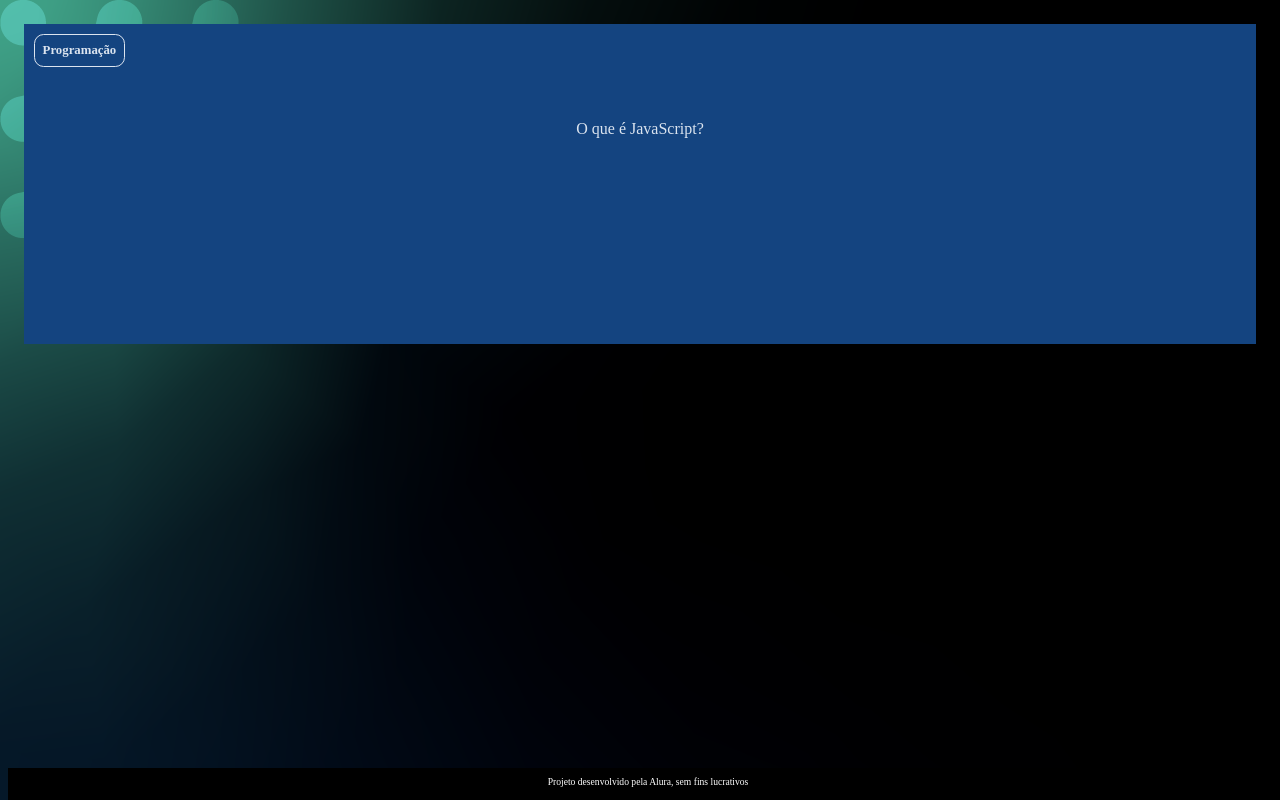
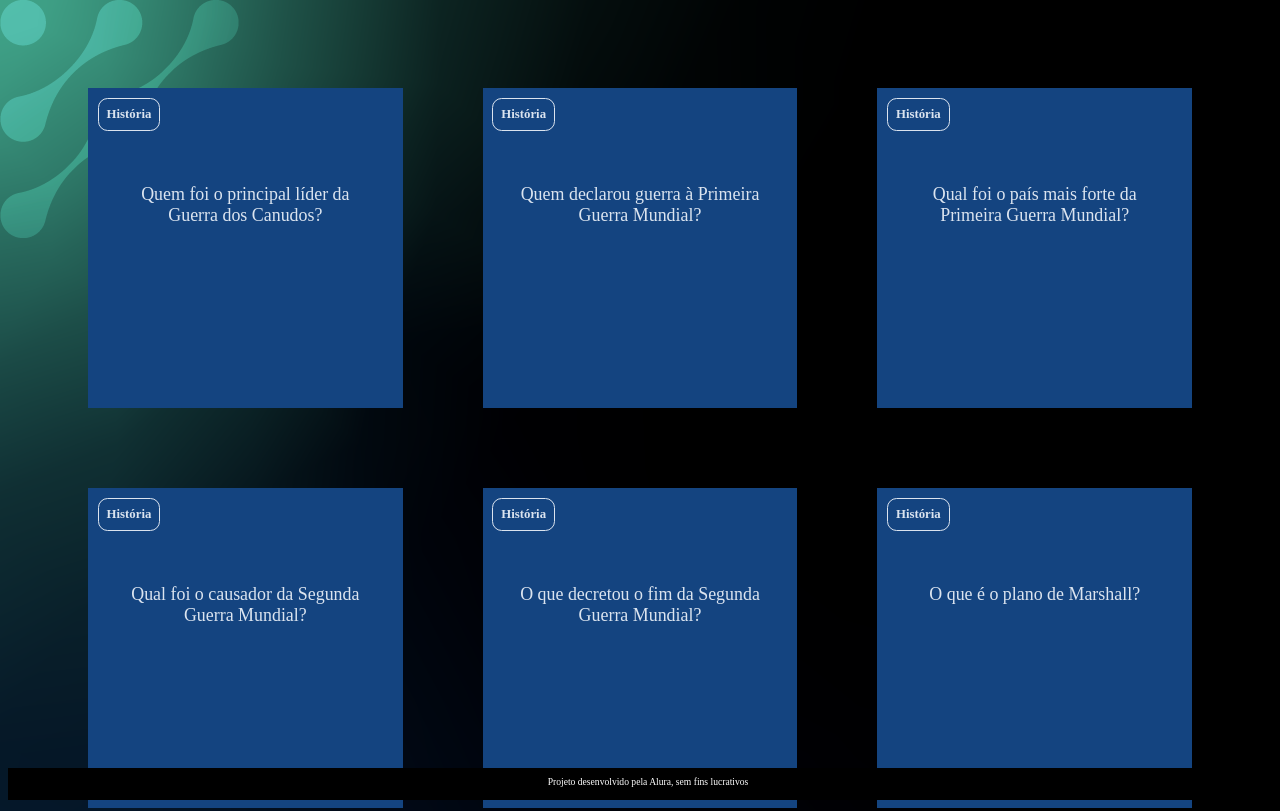
Before and after one commit to yass-011/Flashcard, a plain HTML site: page index.html in a window 1280 px wide. Shown: the top 811 px of the page. Drawn offline with Linux system fonts and the light colour scheme; files that its build step writes are made by us from their sources; files whose address does not match are found by name.

Commit message:
Add files via upload

```diff
--- /dev/null
+++ b/app.js
@@ -0,0 +1,29 @@
+function criaCartao(categoria, pergunta, resposta) {
+    let container = document.getElementById('container')
+    let cartao = document.createElement('article')
+    cartao.className = 'cartao'
+
+    cartao.innerHTML = `
+    <div class="cartao__conteudo">
+    <h3>${categoria}</h3>
+    <div class="cartao__conteudo__pergunta">
+        <p>${pergunta}</p>
+    </div>
+    <div class="cartao__conteudo__resposta">
+        <p>${resposta}</p>
+    </div>
+    </div>
+    `
+
+    let respostaEstaVisivel = false
+
+    function viraCartao() {
+        respostaEstaVisivel = !respostaEstaVisivel
+        cartao.classList.toggle('active', respostaEstaVisivel)
+    }
+    cartao.addEventListener('click', viraCartao)
+
+
+    container.appendChild(cartao)
+
+}
--- a/index.html
+++ b/index.html
@@ -9,21 +9,23 @@
 <body>
     <main>
         <section id="container">
-            <article class="cartao">
+            <!-- <article class="cartao">
                 <div class="cartao__conteudo">
-                    <h3>Programação</h3>
+                    <h3>História</h3>
                     <div class="cartao__conteudo__pergunta">
-                        <p>O que é JavaScript?</p>
+                        <p>Quem foi o principal líder da Guerra dos Canudos?</p>
                     </div>
                     <div class="cartao__conteudo__resposta">
-                        <p>O JavaScript é uma linguagem de programação</p>
+                        <p>O Antônio Conselheiro</p>
                     </div>
                 </div>
-            </article>
+            </article> -->
         </section>
     </main>
     <footer>
         <p>Projeto desenvolvido pela Alura, sem fins lucrativos</p>
     </footer>
+    <script src="app.js"></script>
+    <script src="perguntas.js"></script>
 </body>
 </html>
--- /dev/null
+++ b/perguntas.js
@@ -0,0 +1,39 @@
+criaCartao(
+    'História',
+    'Quem foi o principal líder da Guerra dos Canudos?',
+    'Antônio Conselheiro'
+)
+
+criaCartao(
+    'História',
+    'Quem declarou guerra à Primeira Guerra Mundial?',
+    'Áustria-Hungria foi a primeira a declarar guerra, ao Sérvia, após o assassinato do arquiduque Francisco Ferdinando em Sarajevo'
+)
+
+criaCartao(
+    'História',
+    'Qual foi o país mais forte da Primeira Guerra Mundial?',
+    'O país mais forte da Primeira Guerra Mundial era a Alemanha'
+)
+criaCartao(
+    'História',
+    'Qual foi o causador da Segunda Guerra Mundial?',
+    'O revanchismo alemão, a expansão nazifascista e a invasão da Polônia.'
+)
+
+criaCartao(
+    'História',
+    'O que decretou o fim da Segunda Guerra Mundial?',
+    'rendição incondicional da Alemanha Nazista'
+)
+
+criaCartao(
+    'História',
+    'O que é o plano de Marshall?',
+    'foi uma ajuda financeira dos Estados Unidos para reconstruir a Europa após o final da Segunda Guerra Mundial'
+)
+criaCartao(
+    'História',
+    'O que ocorreu em 1945?',
+    'a Segunda Guerra Mundial chegou ao fim, com a rendição da Alemanha e do Japão'
+)
--- a/style.css
+++ b/style.css
@@ -11,6 +11,10 @@ body {
 
 #container {
     display: flex;
+    flex-wrap: wrap;
+    justify-content: space-between;
+    padding: 4rem;
+    gap: 3rem;
 }
 
 .cartao {
@@ -45,6 +49,7 @@ body {
     margin-top: 1rem;
     padding: 2rem;
     margin-top: 4rem;
+    font-size: 1.4vw;
 }
 
 .cartao__conteudo__pergunta p {
@@ -57,7 +62,7 @@ body {
     font-weight: 700;
 }
 
-.cartao:hover .cartao__conteudo {
+.cartao.active .cartao__conteudo {
     transform: rotateY(180deg);
 }
 
@@ -67,22 +72,14 @@ body {
     position: absolute;
     height: 100%;
     width: 100%;
+    box-sizing: border-box;
 }
 
 .cartao__conteudo__resposta {
     transform: rotateY(180deg);
+    background-color: rgba(0, 244, 191, 0.2);
+    border: 4px solid var(--card-back-color);
 }
-
-
-
-
-
-
-
-
-
-
-
 
 footer {
     background-color: black;
@@ -98,3 +95,22 @@ footer p {
     font-size: 0.6rem;
     margin-top: 0.5rem;
 }
+
+@media (max-width: 560px) {
+
+    body {
+        background: url('img/bg-mobile.webp'), no-repeat cover;
+    }
+
+    .cartao {
+        flex: 1 0 calc(100% - 1rem)
+    }
+
+    .cartao__conteudo h3 {
+        font-size: 3vw;
+    }
+
+    .cartao__conteudo p {
+        font-size: 3.8vw;
+    }
+}
```
Also changed, not shown: bg-tablet (1).webp (added).
